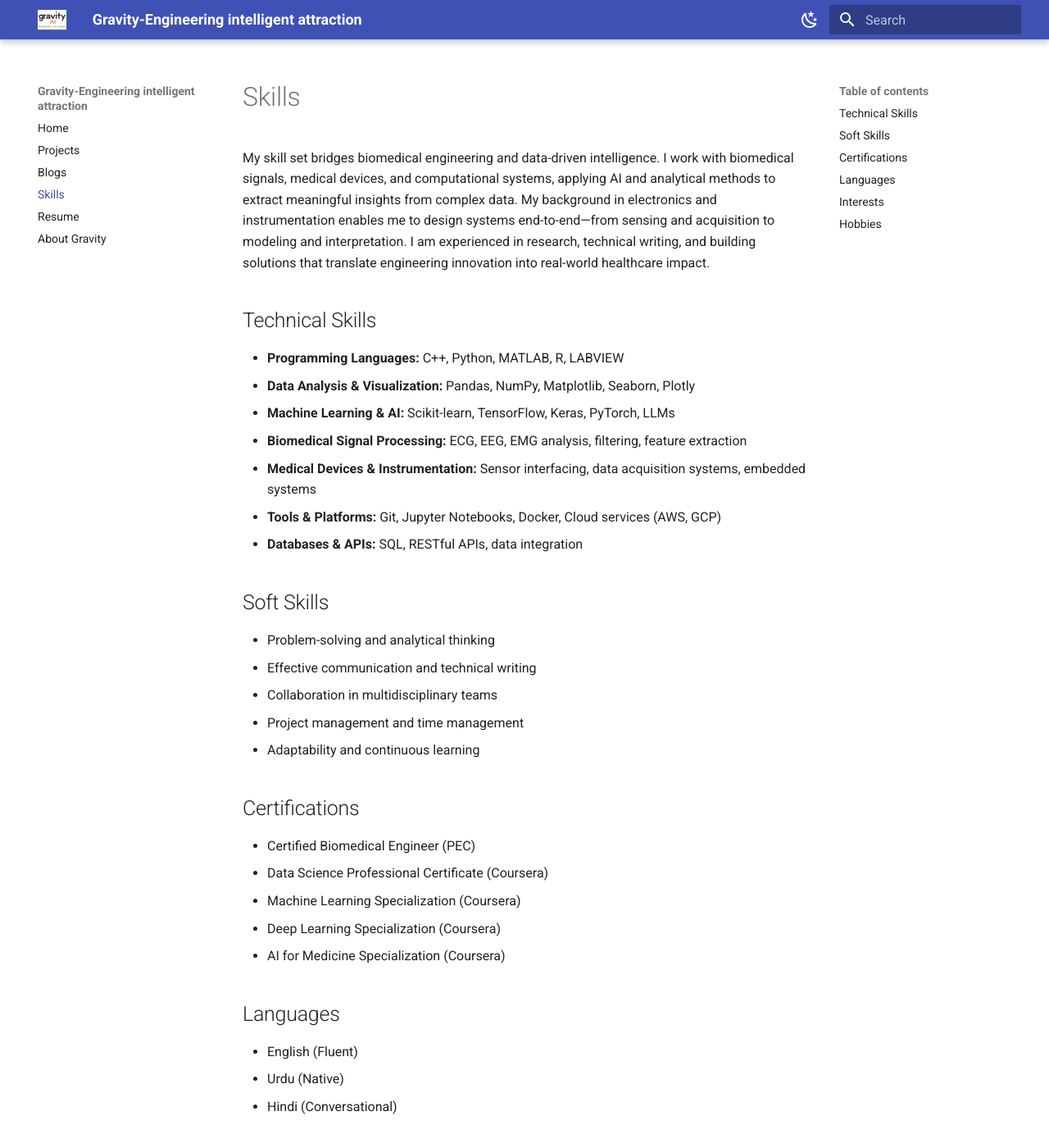
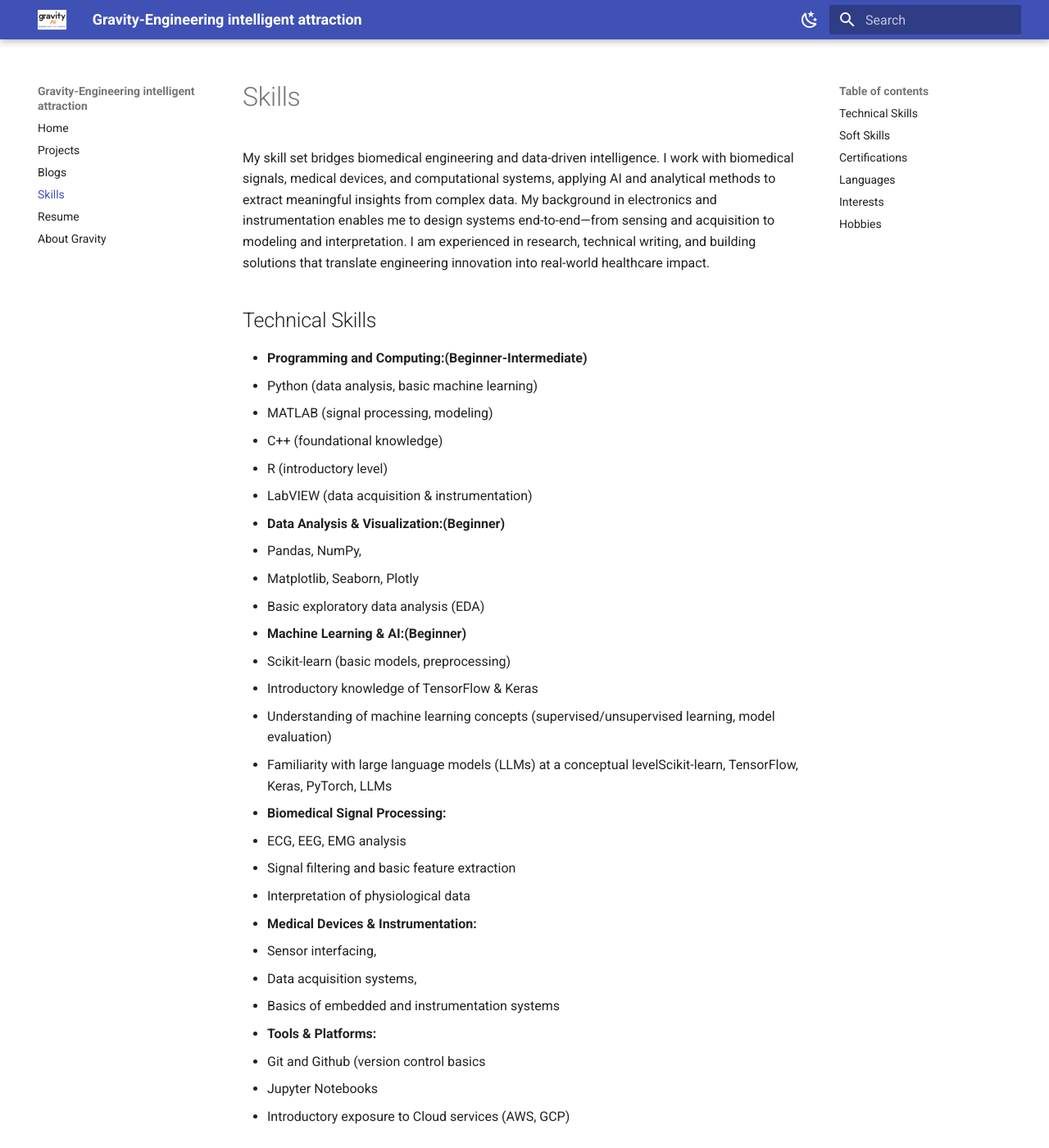
Before and after one commit to sanaijlal/sana_portfolio, an MkDocs documentation site: the page built from docs/skills.md, in a window 1280 px wide and 1400 px high. Shown: the whole window at 82% size. Built offline with MkDocs 1.6.1 and Material for MkDocs 9.7.7, drawn with Linux system fonts in a browser that asks for light colours; some of the changed text lies outside the part shown.

Commit message:
Revise skills, certifications, interests, and hobbies
Updated technical skills section to include beginner levels and additional details on programming languages, data analysis, machine learning, biomedical signal processing, medical devices, tools, and platforms. Revised certifications, interests, and hobbies for clarity and consistency.

```diff
--- a/docs/skills.md
+++ b/docs/skills.md
@@ -1,13 +1,34 @@
 My skill set bridges biomedical engineering and data-driven intelligence. I work with biomedical signals, medical devices, and computational systems, applying AI and analytical methods to extract meaningful insights from complex data. My background in electronics and instrumentation enables me to design systems end-to-end—from sensing and acquisition to modeling and interpretation. I am experienced in research, technical writing, and building solutions that translate engineering innovation into real-world healthcare impact.
 
 ## Technical Skills
-- **Programming Languages:** C++, Python, MATLAB, R, LABVIEW
-- **Data Analysis & Visualization:** Pandas, NumPy, Matplotlib, Seaborn, Plotly
-- **Machine Learning & AI:** Scikit-learn, TensorFlow, Keras, PyTorch, LLMs
-- **Biomedical Signal Processing:** ECG, EEG, EMG analysis, filtering, feature extraction
-- **Medical Devices & Instrumentation:** Sensor interfacing, data acquisition systems, embedded systems
-- **Tools & Platforms:** Git, Jupyter Notebooks, Docker, Cloud services (AWS, GCP)
-- **Databases & APIs:** SQL, RESTful APIs, data integration
+- **Programming and Computing:(Beginner-Intermediate)**
+- Python (data analysis, basic machine learning)
+- MATLAB (signal processing, modeling)
+- C++ (foundational knowledge)
+- R (introductory level)
+- LabVIEW (data acquisition & instrumentation)
+- **Data Analysis & Visualization:(Beginner)**
+- Pandas, NumPy,
+- Matplotlib, Seaborn, Plotly
+- Basic exploratory data analysis (EDA)
+- **Machine Learning & AI:(Beginner)**
+- Scikit-learn (basic models, preprocessing)
+- Introductory knowledge of TensorFlow & Keras
+- Understanding of machine learning concepts (supervised/unsupervised learning, model evaluation)
+- Familiarity with large language models (LLMs) at a conceptual levelScikit-learn, TensorFlow, Keras, PyTorch, LLMs
+- **Biomedical Signal Processing:**
+-  ECG, EEG, EMG analysis
+-  Signal filtering and basic feature extraction
+-  Interpretation of physiological data
+- **Medical Devices & Instrumentation:**
+- Sensor interfacing,
+- Data acquisition systems,
+- Basics of embedded and instrumentation systems
+- **Tools & Platforms:**
+- Git and Github (version control basics
+- Jupyter Notebooks
+- Introductory exposure to Cloud services (AWS, GCP)
+
 ## Soft Skills
 - Problem-solving and analytical thinking
 - Effective communication and technical writing
@@ -16,10 +37,10 @@ My skill set bridges biomedical engineering and data-driven intelligence. I work
 - Adaptability and continuous learning
 ## Certifications
 - Certified Biomedical Engineer (PEC)
-- Data Science Professional Certificate (Coursera)
-- Machine Learning Specialization (Coursera)
-- Deep Learning Specialization (Coursera)
-- AI for Medicine Specialization (Coursera)
+- Data Science Professional Certificate (Learning)
+- Machine Learning Specialization (Learning)
+- Deep Learning Specialization (Learning)
+- AI for Medicine Specialization (Learning)
 ## Languages
 - English (Fluent)
 - Urdu (Native)
```
Also changed, not shown: other parts of docs/skills.md (+2 -2 lines).
